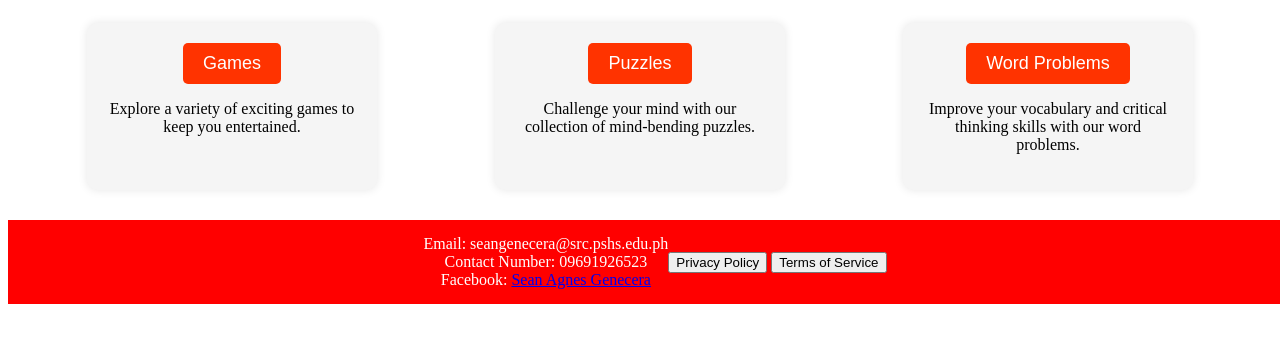
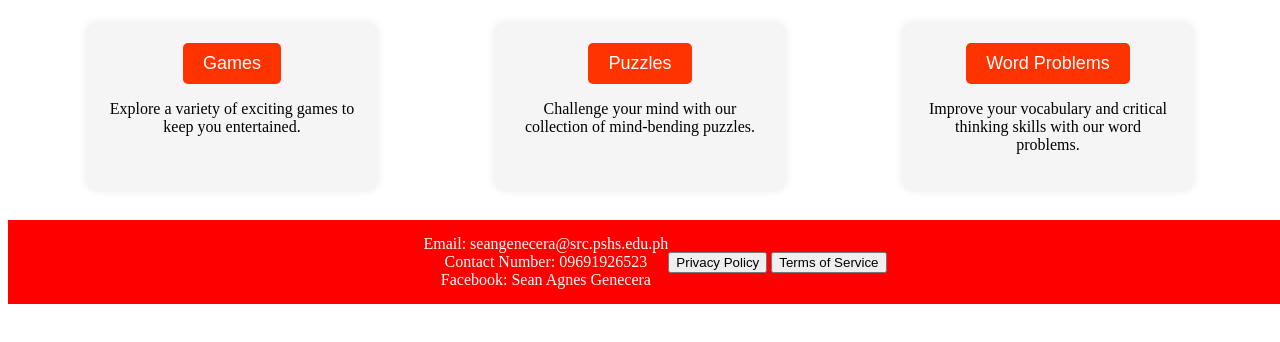
Before and after one commit to SiYanXianSeanShawn/AA, a plain HTML site: page CS quarter project/index.html in a window 1280 px wide. Shown: the part 72-414 px from the top of the page. Drawn offline with Linux system fonts and the light colour scheme.

Commit message:
Update index.html

```diff
--- a/CS quarter project/index.html
+++ b/CS quarter project/index.html
@@ -38,7 +38,7 @@
     <div class="footer-content">
         <div>Email: seangenecera@src.pshs.edu.ph</div>
         <div>Contact Number: 09691926523</div>
-        <div>Facebook: <a href="https://www.facebook.com/seanagnes.genecera" target="_blank">Sean Agnes Genecera</a></div>
+        <div>Facebook: Sean Agnes Genecera</div>
     </div>
     <div class="footer-buttons">
         <button class="footer-button">Privacy Policy</button>
```
